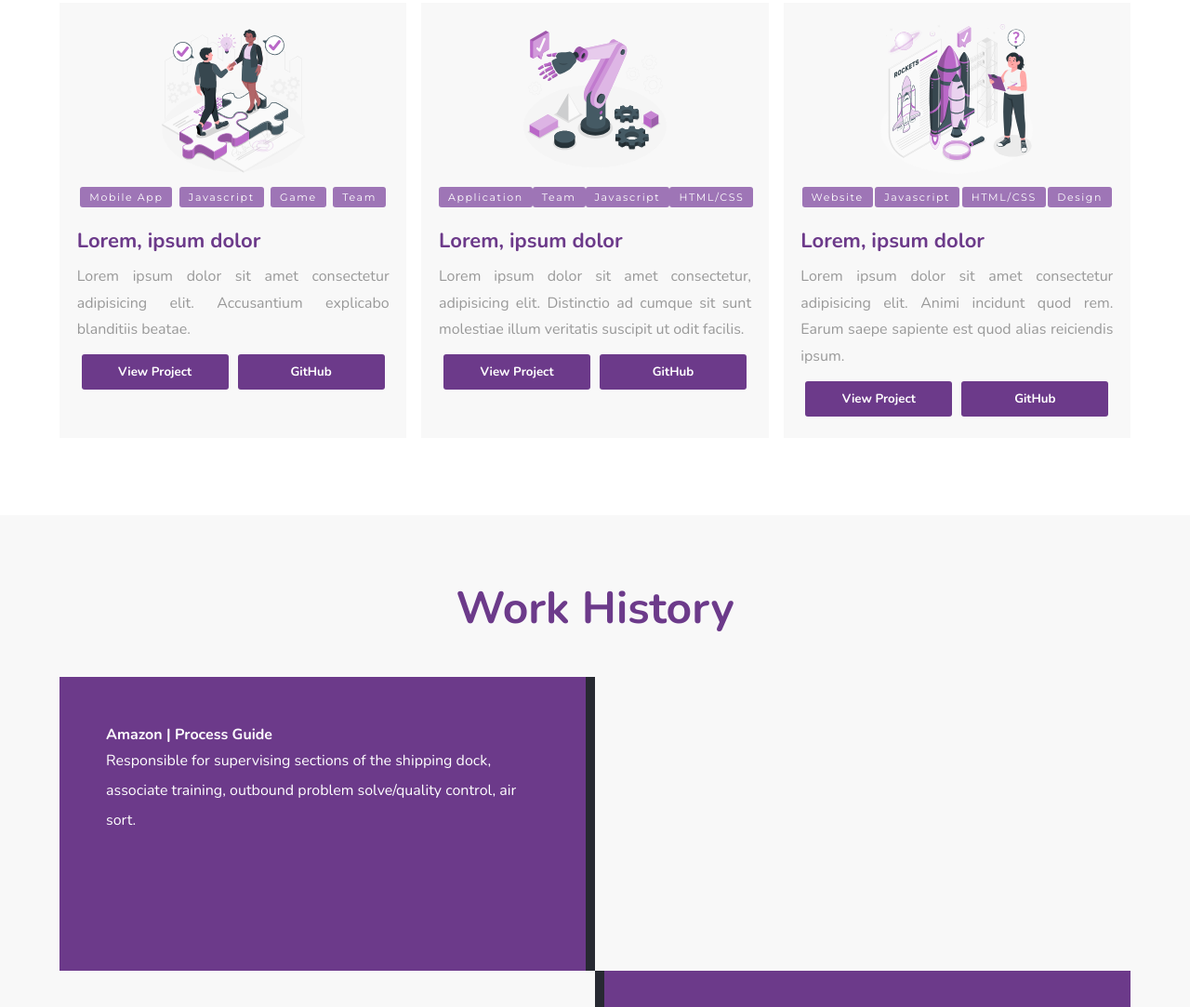
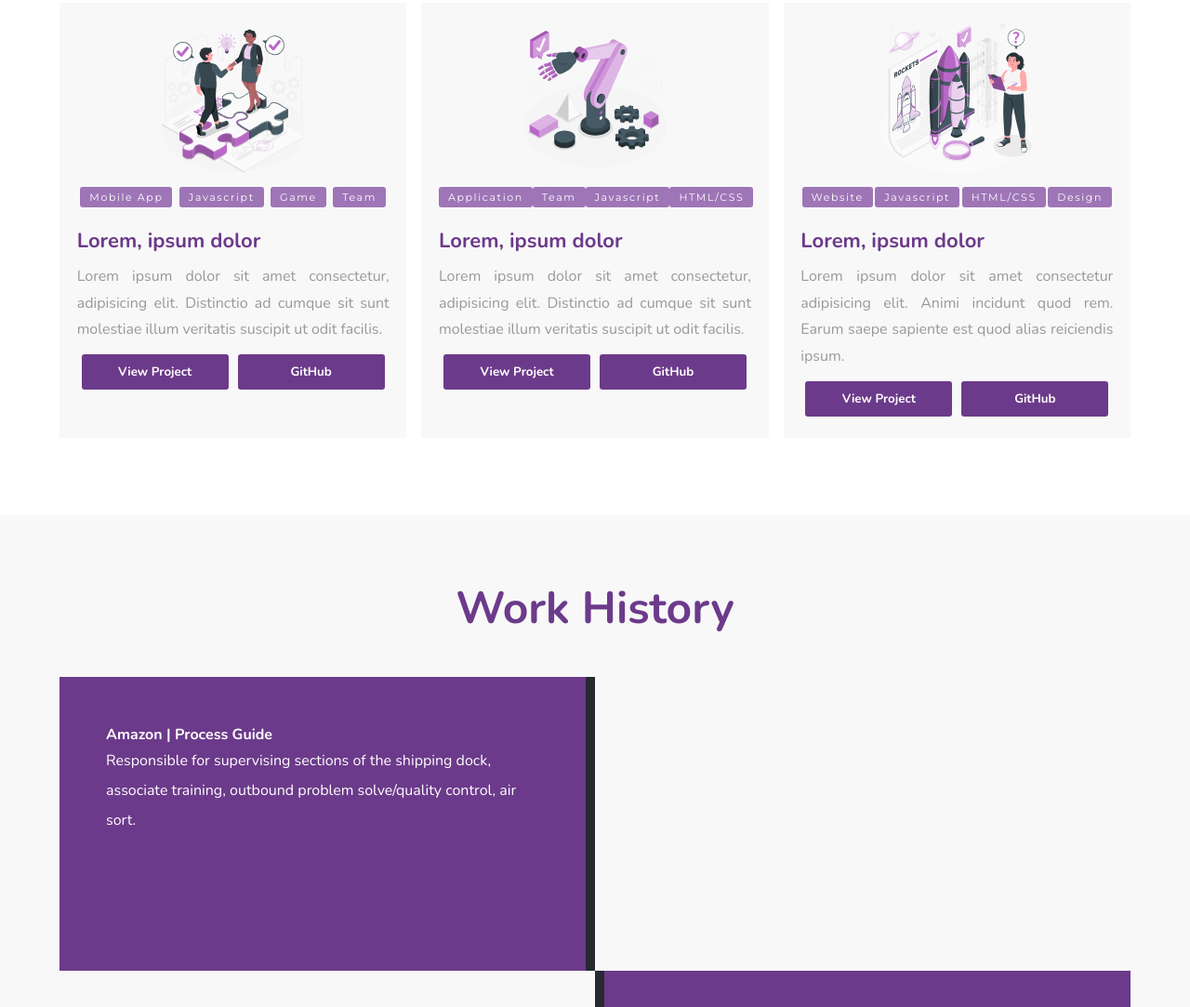
Before and after one commit to noellegisewhite/noellegisewhite.github.io, a plain HTML site: page index.html in a window 1280 px wide. Shown: the part 2366-3449 px from the top of the page at 93% size. Drawn offline with nearby package versions, Linux system fonts and the light colour scheme; a web font is replaced by a local one.

Commit message:
Cosmetic fix

```diff
--- a/index.html
+++ b/index.html
@@ -138,7 +138,8 @@
                         </ul>
                     </div>
                     <h5 class="portfolio__heading">Lorem, ipsum dolor</h5>
-                    <p>Lorem ipsum dolor sit amet consectetur adipisicing elit. Accusantium explicabo blanditiis beatae.
+                    <p>Lorem ipsum dolor sit amet consectetur, adipisicing elit. Distinctio ad cumque sit sunt molestiae
+                        illum veritatis suscipit ut odit facilis.
                     </p>
                     <div class="portfolio__element--btn-all">
                         <button><a href="#">View Project</a></button>
```
